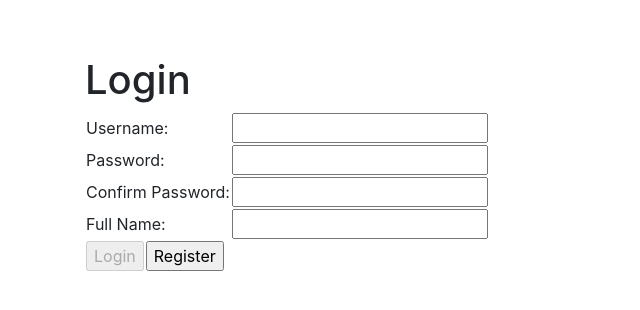
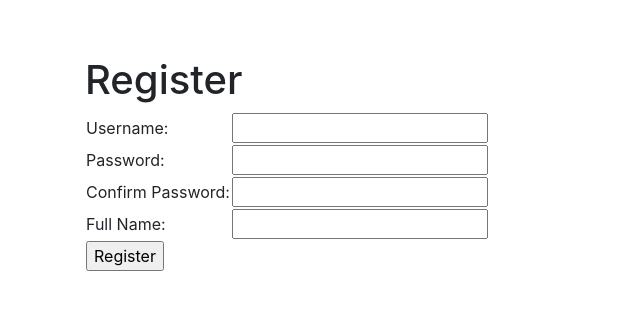
Before and after one commit to jbramnick/ChoreList, a Flask app: page /register in a window 1280 px wide. Shown: the top 310 px of the page, without its empty margins (0-640 px from the left). Run offline with Flask 2, Linux system fonts and the light colour scheme; parts of the project's set-up code (start-up, migrations or seed data) failed here and were passed over; some libraries are stand-ins or nearby versions.

Commit message:
Fixed some authorization and login stuff

```diff
--- a/startbootstrap-thumbnail-gallery-gh-pages/startbootstrap-thumbnail-gallery-gh-pages/server.py
+++ b/startbootstrap-thumbnail-gallery-gh-pages/startbootstrap-thumbnail-gallery-gh-pages/server.py
@@ -8,24 +8,6 @@ import data_postgres as pg
 
 app = Flask(__name__)
 app.secret_key = os.urandom(24).encode('hex')
-@app.route('/auth',methods=['POST'])
-def authorization():
-	if request.form['submit']=='Login':
-		try:
-			results = pg.get_user(request.form['Username'], request.form['Password'])
-			#LINE BELOW IS FOR UI DEVELOPMENT TESTING ONLY REMOVE THIS LINE FOR DEPLOYMENT
-			results=True
-			if results:
-				session['Username'] = request.form['Username']
-				session['Password'] = request.form['Password']
-				page=request.form["page"]
-				return redirect("/"+page)
-			else:
-				return redirect("/?failed=True&page="+page)
-		except:
-			return redirect("/?failed=True&page="+page)
-	elif request.form['submit']=='Register':
-		return redirect("/register")
 #call this method before every location except home and register
 def auth():
 	try:
@@ -35,6 +17,36 @@ def auth():
 			return True
 	except:
 		return False
+@app.route('/auth',methods=['POST'])
+def authorization():
+	if request.form['submit']=="Register":
+		return redirect("/register")
+	page=request.form["page"]
+	try:
+		results = pg.get_user(request.form['Username'], request.form['Password'])
+		#LINE BELOW IS FOR UI DEVELOPMENT TESTING ONLY REMOVE THIS LINE FOR DEPLOYMENT
+		if request.form['Username']:
+			results=True
+		if results:
+			session['Username'] = request.form['Username']
+			session['Password'] = request.form['Password']
+			return redirect("/"+page)
+		else:
+			return redirect("/?failed=True&page="+page)
+	except:
+		return redirect("/?failed=True&page="+page)
+@app.route('/registerLog',methods=['POST'])
+def registerLog():
+	#do database stuff here
+	try:
+		#insert user into database
+		session['Username']=request.form['Username']
+		if(request.form['Password']==request.form['ConfirmPassword']):
+			return redirect("/index")
+		else:
+			return redirect("/register?failed=True")
+	except:
+		return redirect("/register?failed=True")
 @app.route('/')
 def home():
 	if not request.args:
@@ -42,7 +54,10 @@ def home():
 	return render_template('login.html',failed=request.args["failed"],page=request.args["page"],login=True)
 @app.route('/register')
 def register():
-	return render_template('login.html',disabled="disabled",login=True)
+	if not request.args:
+		return render_template('register.html',login=True)
+	else:
+		return render_template('register.html',failed=request.args["failed"],login=True)
 @app.route('/about')
 def about():
 	if not auth():
--- a/startbootstrap-thumbnail-gallery-gh-pages/startbootstrap-thumbnail-gallery-gh-pages/templates/login.html
+++ b/startbootstrap-thumbnail-gallery-gh-pages/startbootstrap-thumbnail-gallery-gh-pages/templates/login.html
@@ -1,7 +1,7 @@
 {% extends "layout.html" %}
 
 {% block content %}
-	{% if failed==True %}
+	{% if failed=="True" %}
 		<script>alert("Username or Password Incorrect");</script>
 	{% endif %}
 	<h1>Login</h1>
@@ -13,15 +13,9 @@
 			<td><input type="text" name="Username" ></input></td></tr>
 			<tr><td><span>Password:</span></td>
 			<td><input type="password" name="Password" ></input></td></tr>
-			{% if disabled %}
-				<tr><td><span>Confirm Password:</span></td>
-				<td><input type=password" name="ConfirmPassword"/></td></tr>
-				<tr><td><span>Full Name:</span></td>
-				<td><input type=text" name="Fullname"/></td></tr>
-			{% endif %}
 			</table>
 			<table>
-			<tr><td><input type="submit" name="submit"  value="Login" {{disabled}}></td>
+			<tr><td><input type="submit" name="submit"  value="Login"></td>
 			<td><input type="submit"  name="submit" value="Register"></td></tr>
 			</table>
 		</form>
--- /dev/null
+++ b/startbootstrap-thumbnail-gallery-gh-pages/startbootstrap-thumbnail-gallery-gh-pages/templates/register.html
@@ -0,0 +1,25 @@
+{% extends "layout.html" %}
+
+{% block content %}
+	{% if failed=="True" %}
+		<script>alert("Passwords do not match");</script>
+	{% endif %}
+	<h1>Register</h1>
+	<div id='Register'>
+		<form id="loginForm" action='/registerLog' method='POST'>
+			<table><tr>
+			<td><span>Username:</span></td>
+			<td><input type="text" name="Username" ></input></td></tr>
+			<tr><td><span>Password:</span></td>
+			<td><input type="password" name="Password" ></input></td></tr>
+			<tr><td><span>Confirm Password:</span></td>
+			<td><input type="password" name="ConfirmPassword"/></td></tr>
+			<tr><td><span>Full Name:</span></td>
+			<td><input type=text" name="Fullname"/></td></tr>
+			</table>
+			<table>
+			<tr><td><input type="submit"  name="submit" value="Register"></td></tr>
+			</table>
+		</form>
+	</div>
+{% endblock %}
```
